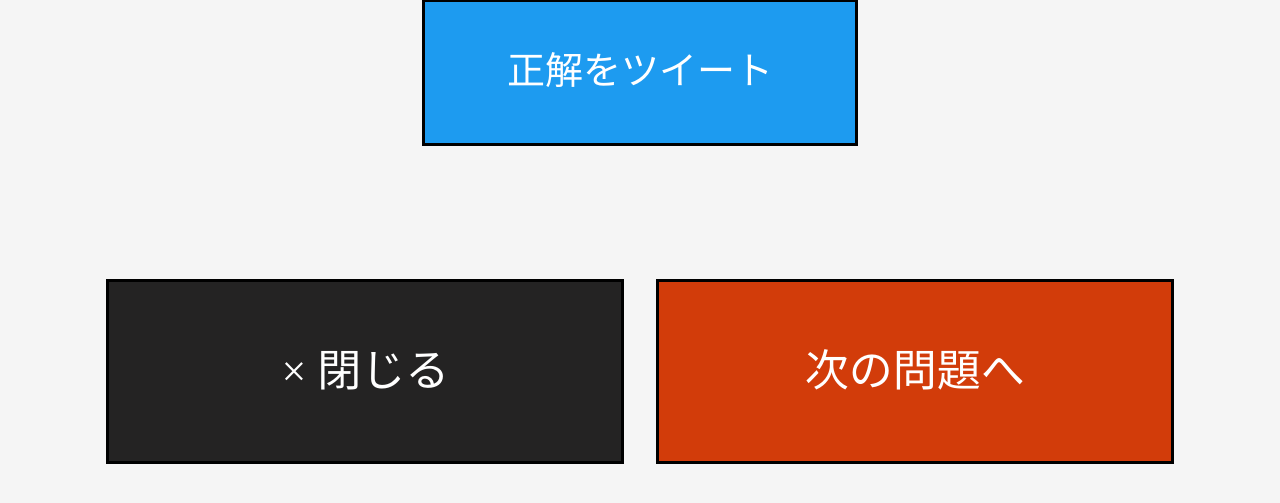
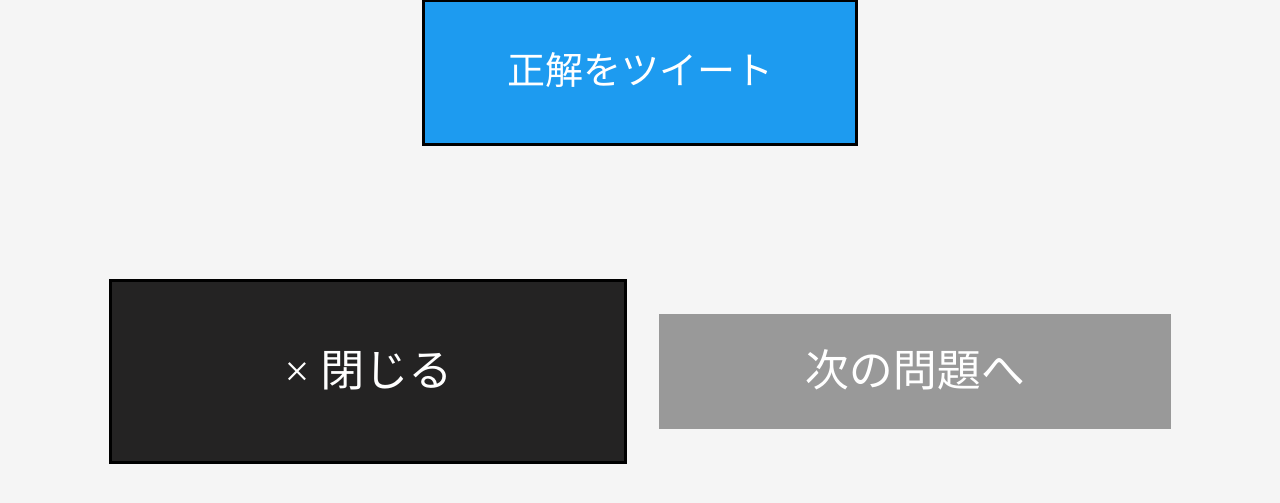
Before and after one commit to 100nazoNEXT/100nazoNEXT, a PHP site: page /Q2clear.html in a window 1280 px wide. Shown: the part 1184-1687 px from the top of the page. Run offline with PHP 8.4, Linux system fonts and the light colour scheme; some web fonts are replaced.

Commit message:
Add files via upload

```diff
--- a/Q2clear.html
+++ b/Q2clear.html
@@ -18,7 +18,7 @@
         <a  class="tweet" href="https://bit.ly/3c0wFEU"><p>正解をツイート</p></a>
     </div>
     <div class="command">
-      <a class="btn end" href="Q2.html"><p>× 閉じる</p></a><a class="btn next" href="Q3.html"><p>次の問題へ</p></a>
+      <a class="btn end" href="Q2.html"><p>× 閉じる</p></a><a class="btn nex" href="Q3.html"><p>次の問題へ</p></a>
     </div>
  </section>
  </body>
--- a/clear.css
+++ b/clear.css
@@ -91,6 +91,11 @@ section {
     margin: 0;
 }
 
+.nex {
+    background-color: #999;
+    width: 40vw;
+}
+
 .next {
     background-color: #d23c0a;
     width: 40vw;
```
